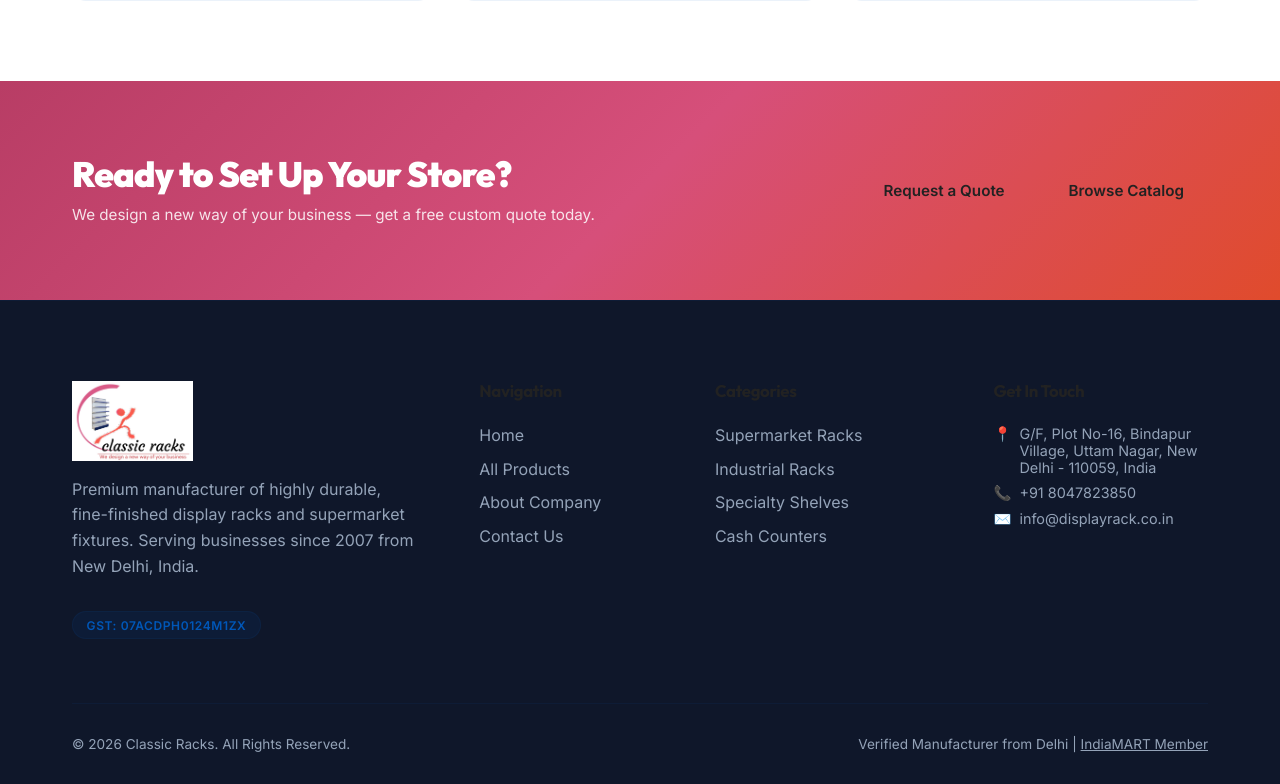
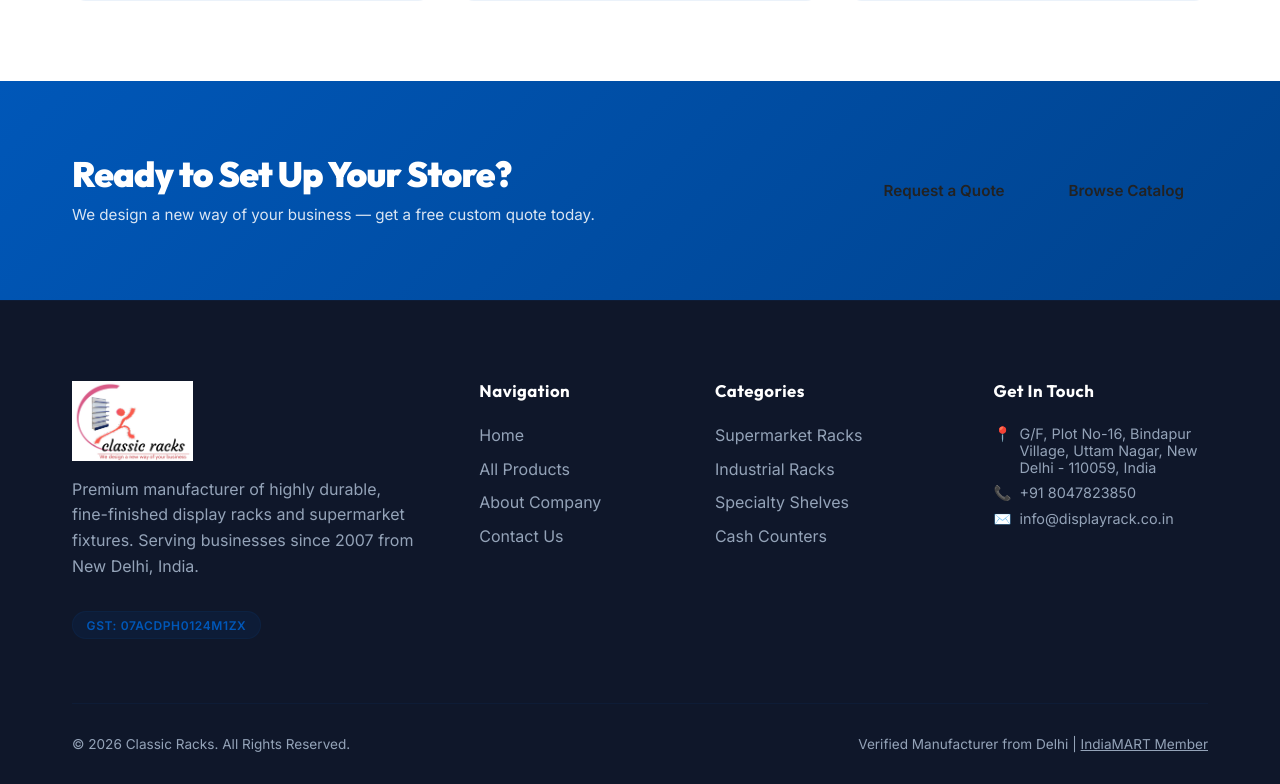
Before and after one commit to sahirayaan/classic-racks, a Next.js app: page / in a window 1280 px wide. Shown: the part 3766-4550 px from the top of the page. Built offline with nearby package versions, Linux system fonts and the light colour scheme.

Commit message:
fix: updated CTA banner background gradient to royal blue, fixed footer link headers color contrast

```diff
--- a/src/app/globals.css
+++ b/src/app/globals.css
@@ -422,9 +422,11 @@ img {
 }
 
 .footer-links h5 {
-  color: var(--fg-main);
+  color: #FFFFFF;
   font-size: 1.05rem;
   margin-bottom: 1.5rem;
+  font-weight: 700;
+  letter-spacing: 0.03em;
 }
 
 .footer-list {
--- a/src/app/page.tsx
+++ b/src/app/page.tsx
@@ -721,7 +721,7 @@ export default function Home() {
 
         /* ── CTA BANNER ── */
         .cta-banner {
-          background: linear-gradient(135deg, #B83D65 0%, #D64F7A 50%, #E04B2C 100%);
+          background: linear-gradient(135deg, #0057B8 0%, #00438E 100%);
           padding: 4.5rem 0;
         }
         .cta-inner {
```
